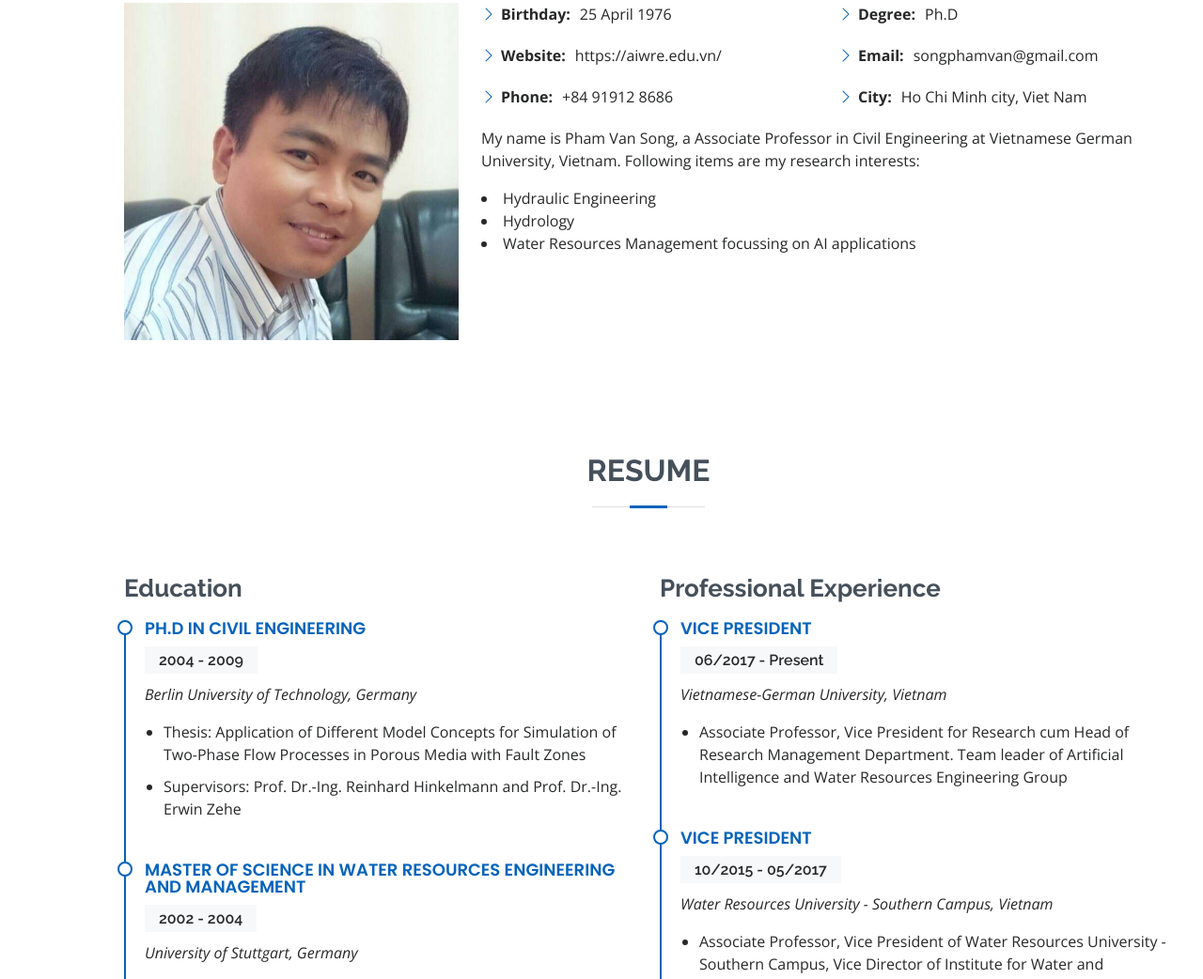
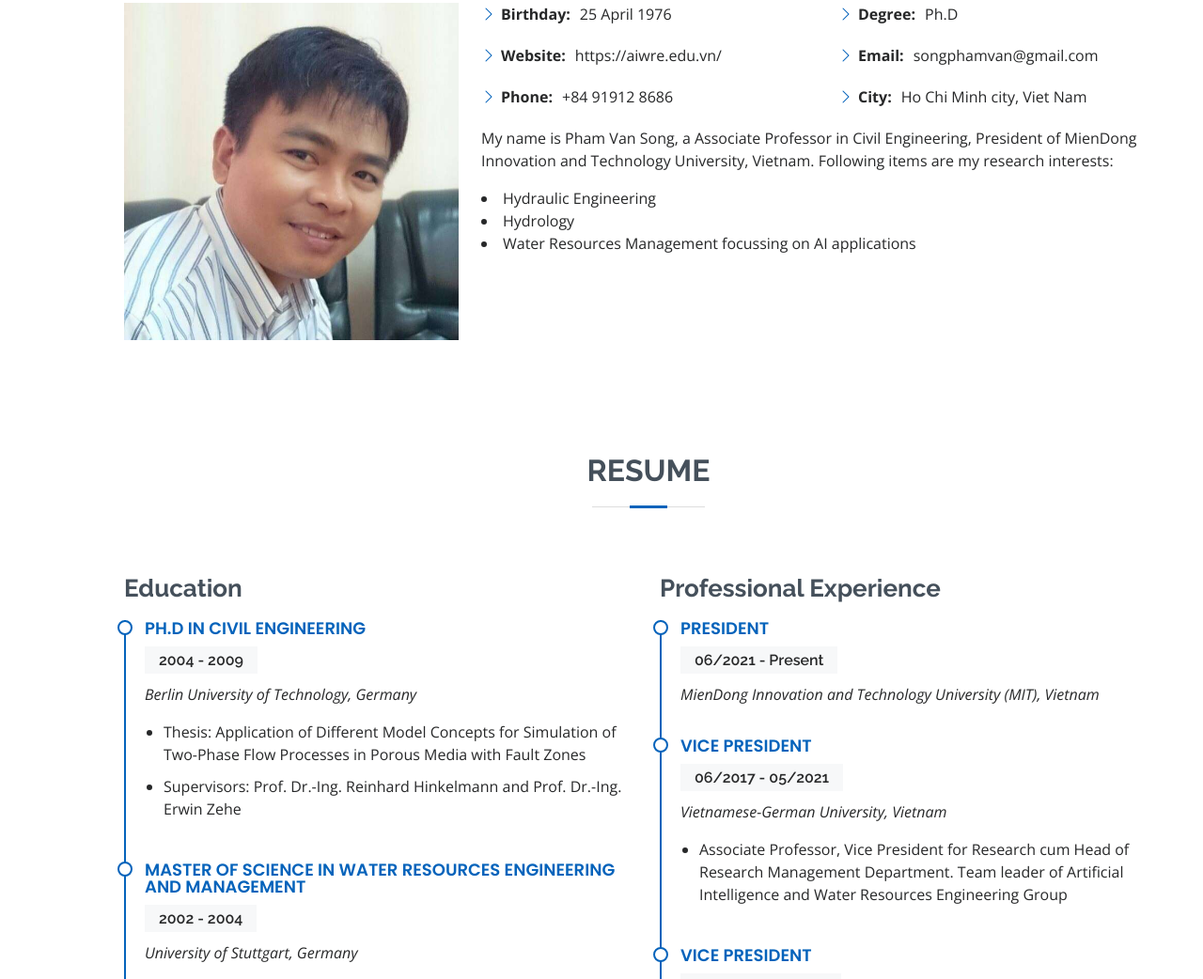
Before and after one commit to songpham-water/Resume, a plain HTML site: page index.html in a window 1280 px wide. Shown: the part 965-2007 px from the top of the page at 94% size. Drawn offline with nearby package versions, Linux system fonts and the light colour scheme.

Commit message:
updated index

```diff
--- a/index.html
+++ b/index.html
@@ -104,7 +104,7 @@
               </div>
             </div>
             <p>
-              My name is Pham Van Song, a Associate Professor in Civil Engineering at Vietnamese German University, Vietnam. Following items are my research interests:
+              My name is Pham Van Song, a Associate Professor in Civil Engineering, President of MienDong Innovation and Technology University, Vietnam. Following items are my research interests:
               <li>Hydraulic Engineering</li>
               <li>Hydrology</li>
               <li>Water Resources Management focussing on AI applications</li>
@@ -166,9 +166,16 @@
           </div>
           <div class="col-lg-6">
             <h3 class="resume-title">Professional Experience</h3>
+
+            <div class="resume-item">
+              <h4> President</h4>
+              <h5>06/2021 - Present</h5>
+              <p><em>MienDong Innovation and Technology University (MIT), Vietnam </em></p>
+            </div>
+
             <div class="resume-item">
               <h4>Vice President</h4>
-              <h5>06/2017 - Present</h5>
+              <h5>06/2017 - 05/2021</h5>
               <p><em>Vietnamese-German University, Vietnam </em></p>
               <ul>
                 <li>Associate Professor, Vice President for Research cum Head of Research Management Department. Team leader of Artificial Intelligence and Water Resources Engineering Group</li>
```
